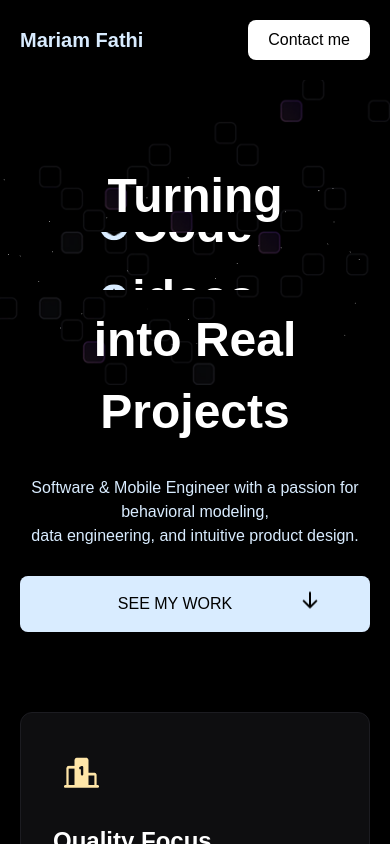
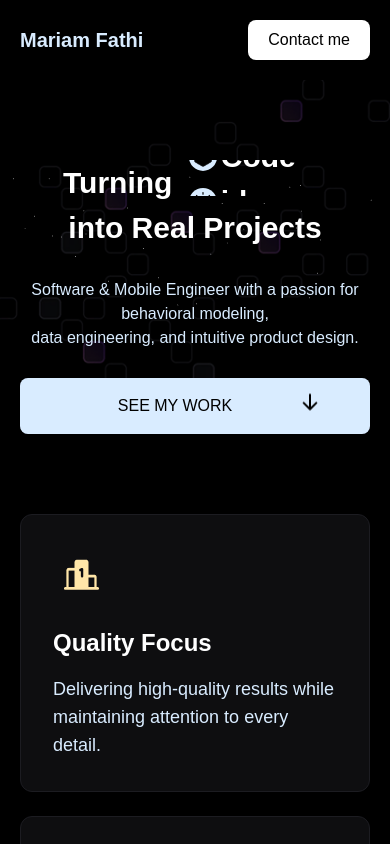
Before and after one commit to Mariam-Fathi/mf-portfolio, a Next.js app: page / in a window 390 px wide. Shown: the top 844 px of the page. Built offline with nearby package versions, Linux system fonts and the light colour scheme; a web font is replaced by a local one.

Commit message:
update hero section

```diff
--- a/src/app/globals.css
+++ b/src/app/globals.css
@@ -86,7 +86,7 @@ section {
     }
 
     .hero-text {
-        @apply flex flex-col justify-center md:text-[60px] text-[48px] font-semibold relative z-10 pointer-events-none;
+        @apply flex flex-col justify-center md:text-[60px] text-[30px] font-semibold relative z-10 pointer-events-none;
         img {
             @apply size-8 md:size-10 object-contain;
         }
```
